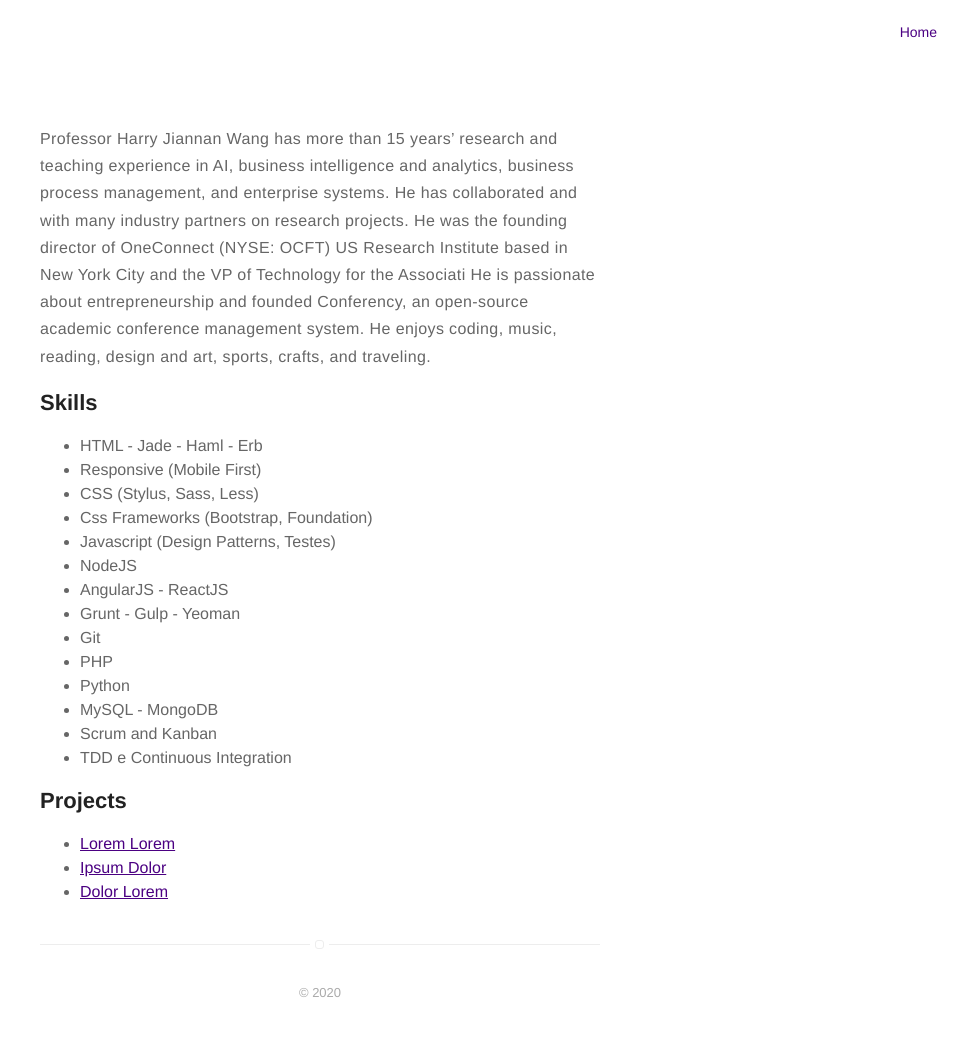
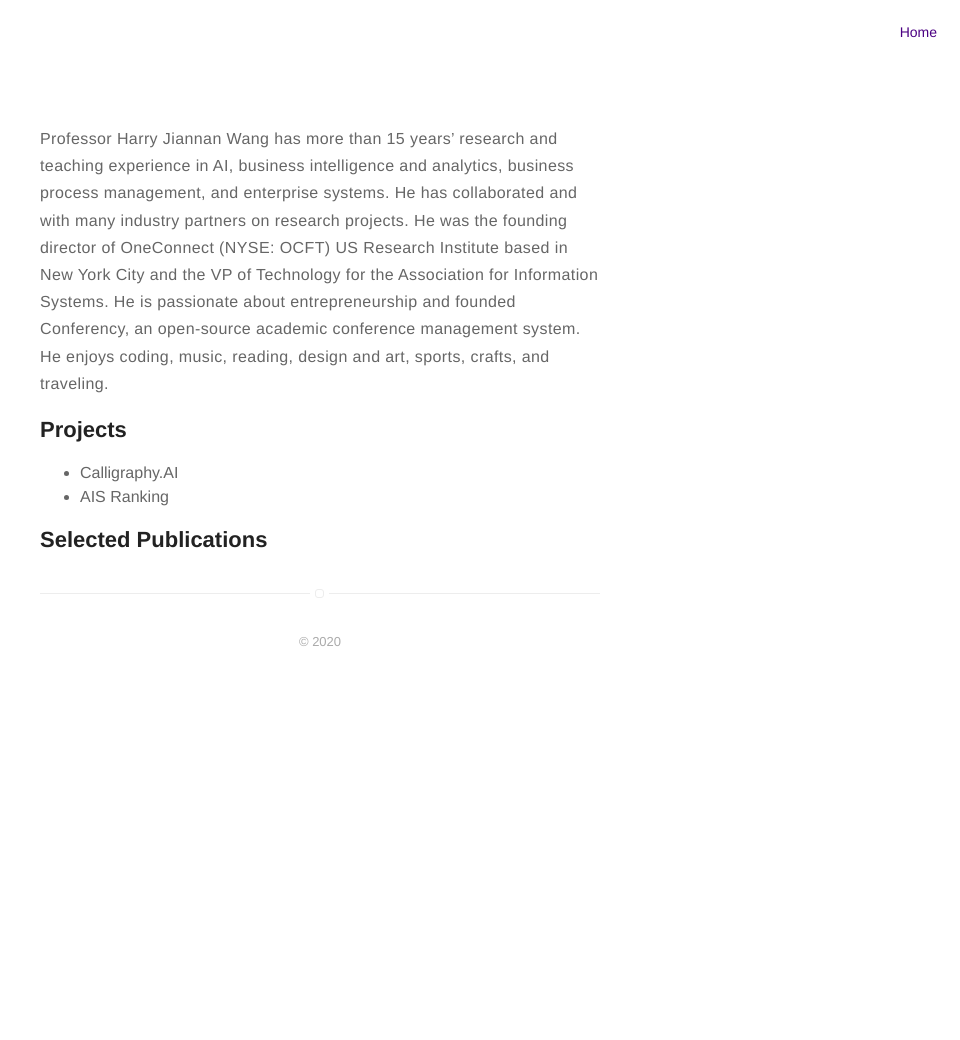
Before and after one commit to harrywang/harrywang.github.io, a Jekyll site: the page built from about.md, in a window 1280 px wide. Shown: the whole page, without its empty margins (320-1280 px from the left). Built offline with Jekyll 4.4.1, drawn with Linux system fonts in a browser that asks for light colours; after the commit the page ends 900 px from its top, so only the background shows below that.

Commit message:
updated pages

```diff
--- a/_includes/icons.html
+++ b/_includes/icons.html
@@ -98,7 +98,7 @@
 <path class="path1" d="M67.9,59.1c0,0-0.4,5.3-5.2,5.3c-3.7,0-6.3-2.8-8.7-6.5c6.8-5.9,11.1-14.7,11.1-24.6C65.1,15.4,51.1,1,33.8,1 S2.6,15.4,2.6,33.2s14,32.2,31.3,32.2c3.1,0,6.2-0.5,9-1.4C46.5,69.8,51,75,58.2,75c14.6,0,15.2-15.9,15.2-15.9L67.9,59.1 L67.9,59.1z M33.8,60.2c-10.1,0-18.2-12.1-18.2-26.9S23.8,6.3,33.8,6.3s18.2,12.1,18.2,26.9c0,5.9-1.3,11.4-3.5,15.8 c-2.5-3.5-5.4-6.5-9.7-7.5c-7.5-1.7-14,1.7-16.1,3.4l1.9,4c0,0,2-1.1,6.8,0c3.1,0.7,5.4,4.9,8.1,9.8C37.9,59.7,35.9,60.2,33.8,60.2   z"></path>
 </symbol>
 
-<symbol id="icon-file" viewBox=viewBox="0 0 384 512">
+<symbol id="icon-file" viewBox="0 0 384 512">
 <title>file</title>
 <path class="path1" d="M224 136V0H24C10.7 0 0 10.7 0 24v464c0 13.3 10.7 24 24 24h336c13.3 0 24-10.7 24-24V160H248c-13.2 0-24-10.8-24-24zm160-14.1v6.1H256V0h6.1c6.4 0 12.5 2.5 17 7l97.9 98c4.5 4.5 7 10.6 7 16.9z"></path>
 </symbol>
--- a/about.md
+++ b/about.md
@@ -3,31 +3,11 @@ title: About
 layout: page
 ---
 
-Professor Harry Jiannan Wang has more than 15 years' research and teaching experience in AI, business intelligence and analytics, business process management, and enterprise systems. He has collaborated and  with many industry partners on  research projects. He was the founding director of OneConnect (NYSE: OCFT) US Research Institute based in New York City and the VP of Technology for the Associati He is passionate about entrepreneurship and founded Conferency, an open-source academic conference management system. He enjoys coding, music, reading, design and art, sports, crafts, and traveling.
+Professor Harry Jiannan Wang has more than 15 years' research and teaching experience in AI, business intelligence and analytics, business process management, and enterprise systems. He has collaborated and  with many industry partners on  research projects. He was the founding director of OneConnect (NYSE: OCFT) US Research Institute based in New York City and the VP of Technology for the Association for Information Systems. He is passionate about entrepreneurship and founded Conferency, an open-source academic conference management system. He enjoys coding, music, reading, design and art, sports, crafts, and traveling.
 
-<h2>Skills</h2>
+## Projects
 
-<ul class="skill-list">
-	<li>HTML - Jade - Haml - Erb</li>
-	<li>Responsive (Mobile First)</li>
-	<li>CSS (Stylus, Sass, Less)</li>
-	<li>Css Frameworks (Bootstrap, Foundation)</li>
-	<li>Javascript (Design Patterns, Testes)</li>
-	<li>NodeJS</li>
-	<li>AngularJS - ReactJS</li>
-	<li>Grunt - Gulp - Yeoman</li>
-	<li>Git</li>
-	<li>PHP</li>
-	<li>Python</li>
-	<li>MySQL - MongoDB</li>
-	<li>Scrum and Kanban</li>
-	<li>TDD e Continuous Integration</li>
-</ul>
+- Calligraphy.AI
+- AIS Ranking
 
-<h2>Projects</h2>
-
-<ul>
-	<li><a href="https://github.com/">Lorem Lorem</a></li>
-	<li><a href="https://github.com/">Ipsum Dolor</a></li>
-	<li><a href="https://github.com/">Dolor Lorem</a></li>
-</ul>
+## Selected Publications
```
